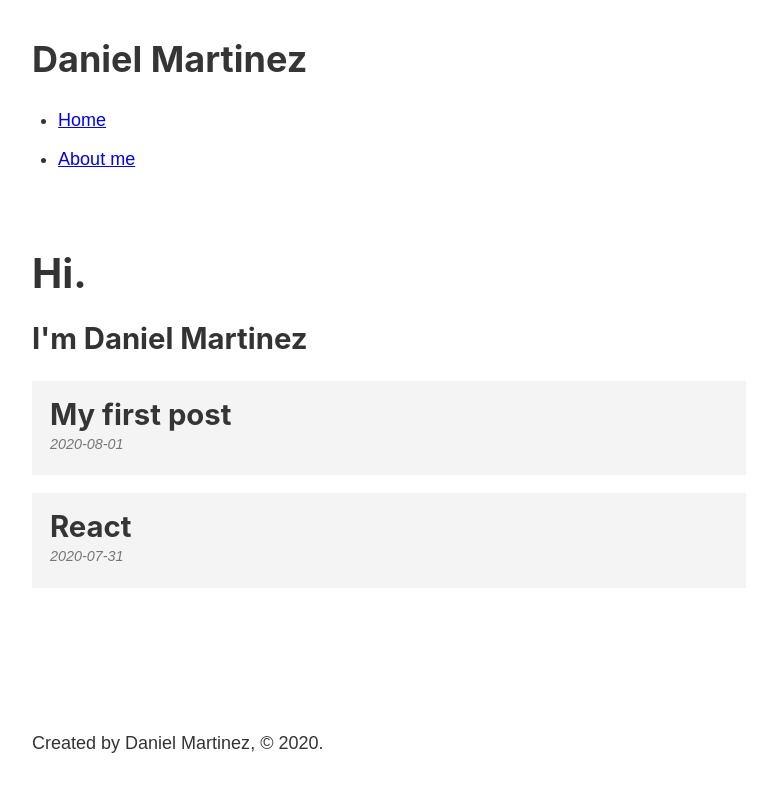
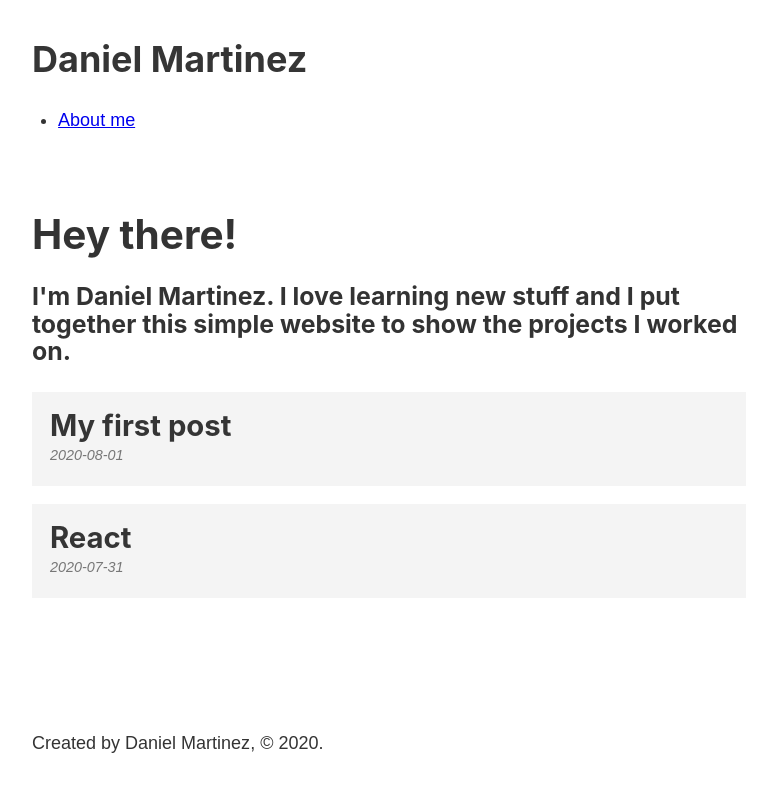
Before and after one commit to dmartzol/dmartzol.github.io, a Gatsby site: page / in a window 1280 px wide. Shown: the whole page, without its empty margins (251-1018 px from the left). Built offline with nearby package versions, Linux system fonts and the light colour scheme; Gatsby itself is replaced by a stand-in of ours.

Commit message:
adds description and formatting

```diff
--- a/src/components/header.js
+++ b/src/components/header.js
@@ -15,13 +15,19 @@ const Header = () => {
 
     return (
         <header className={headerStyles.header}>
-            <h1><Link className={headerStyles.title} to="/">
-                {data.site.siteMetadata.author}
-            </Link></h1>
+            <h1>
+                <Link className={headerStyles.title} to="/">
+                    {data.site.siteMetadata.author}
+                </Link>
+            </h1>
             <nav>
                 <ul className={headerStyles.navList}>
-                    <li><Link className={headerStyles.navItem} activeClassName={headerStyles.activeNavItem} to="/">Home</Link></li>
-                    <li><Link className={headerStyles.navItem} activeClassName={headerStyles.activeNavItem} to="/about">About me</Link></li>
+                    <li>
+                        <Link
+                            className={headerStyles.navItem}
+                            activeClassName={headerStyles.activeNavItem}
+                            to="/about">About me</Link>
+                    </li>
                 </ul>
             </nav>
         </header>
--- a/src/pages/about.js
+++ b/src/pages/about.js
@@ -6,6 +6,7 @@ const AboutPage = () => {
         <div>
             <Layout>
                 <h1>About me</h1>
+                <p>I prefer to keep an air of mystery about me until I know what to say.</p>
                 <p>You can contact me at <a href="mailto:danielmartinezolivas@gmail.com">danielmartinezolivas@gmail.com</a></p>
             </Layout>
         </div>
--- a/src/pages/index.js
+++ b/src/pages/index.js
@@ -24,8 +24,8 @@ const IndexPage = () => {
 
   return (
     <Layout>
-      <h1>Hi.</h1>
-      <h2>I'm Daniel Martinez</h2>
+      <h1>Hey there!</h1>
+      <h3>I'm Daniel Martinez. I love learning new stuff and I put together this simple website to show the projects I worked on.</h3>
       <ol className={indexStyles.posts}>
         {
           data.allMarkdownRemark.edges.map((edge) => {
```
